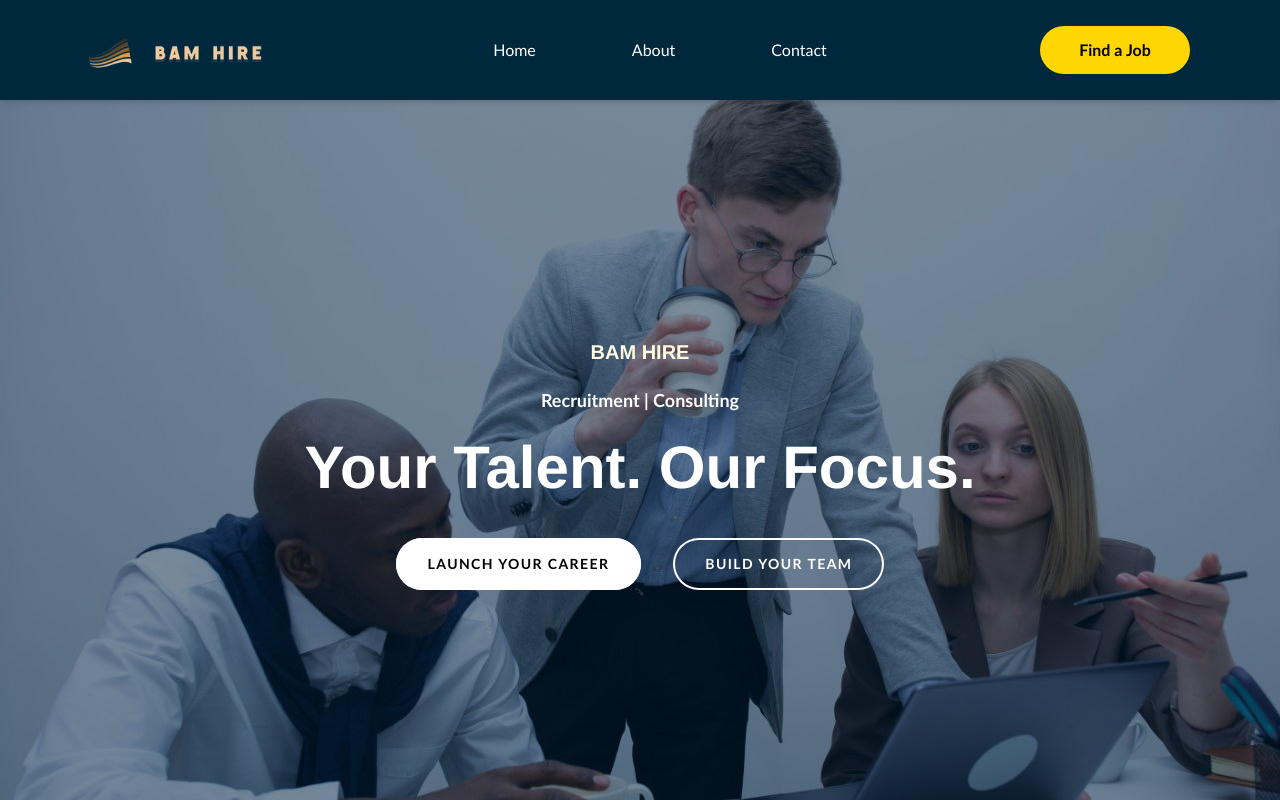
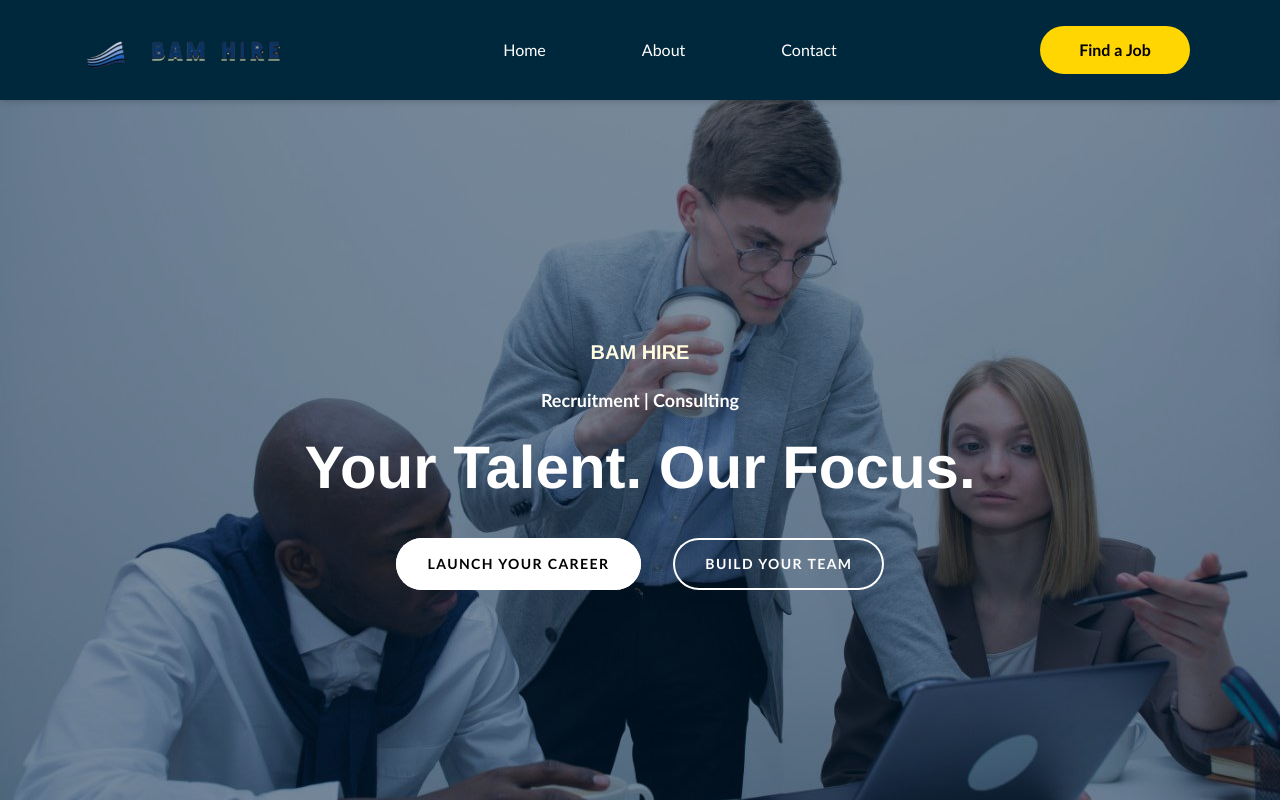
Before and after one commit to jonathandestinec/bam-hire, a Next.js app: page / in a window 1280 px wide. Shown: the top 800 px of the page. Built offline with nearby package versions, Linux system fonts and the light colour scheme; a web font is replaced by a local one.

Commit message:
replaced logo

```diff
--- a/app/globals.css
+++ b/app/globals.css
@@ -134,6 +134,10 @@
   }
 }
 
+html{/*needed cuz the animations are expanding the page*/
+  overflow-x: hidden;
+}
+
 body {
   font-family: Arial, Helvetica, sans-serif;
   background-color: #00223a;
--- a/components/shared/Nav.tsx
+++ b/components/shared/Nav.tsx
@@ -14,13 +14,27 @@ function Nav() {
   const [showMenu, setShowMenu] = useState(false)
   return (
     <nav className='fixed shadow-md inset-0 bg-[#00283c] text-white h-[100px] md:px-20  flex items-center p-[15px] justify-between'>
-      <Link href="/">
-        <Image
+      <Link className='flex items-center' href="/">
+        {/*<Image
           src="/assets/logo.png"
           alt="logo"
           width={200}
           height={200}
           className="filter invert"
+        />*/}
+        <Image
+         src="/images/logoleft.png"
+         alt="logo"
+         width={50}
+         height={50}
+         className='object-cover mt-[10px]'
+        />
+        <Image
+         src="/images/logoright.png"
+         alt="logo"
+         width={170}
+         height={170}
+         className='object-cover'
         />
       </Link>
       <ul className='hidden nav-ul:flex items-center justify-center gap-24  w-[50%]'>
```
Also changed, not shown: public/images/logoleft.png (added), public/images/logoright.png (added).
